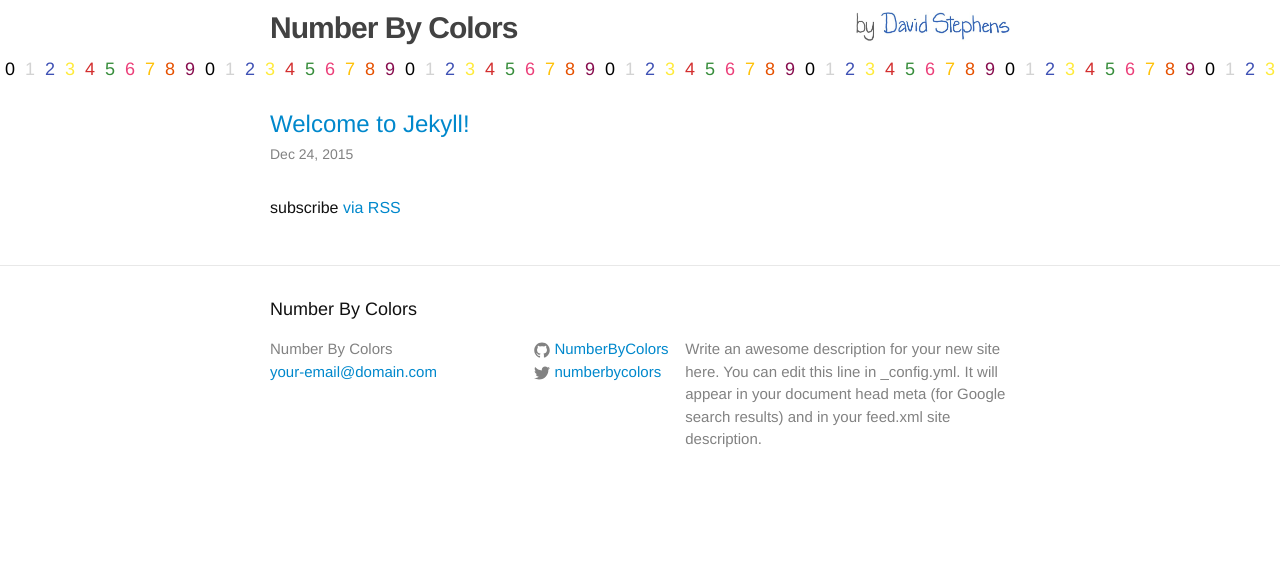
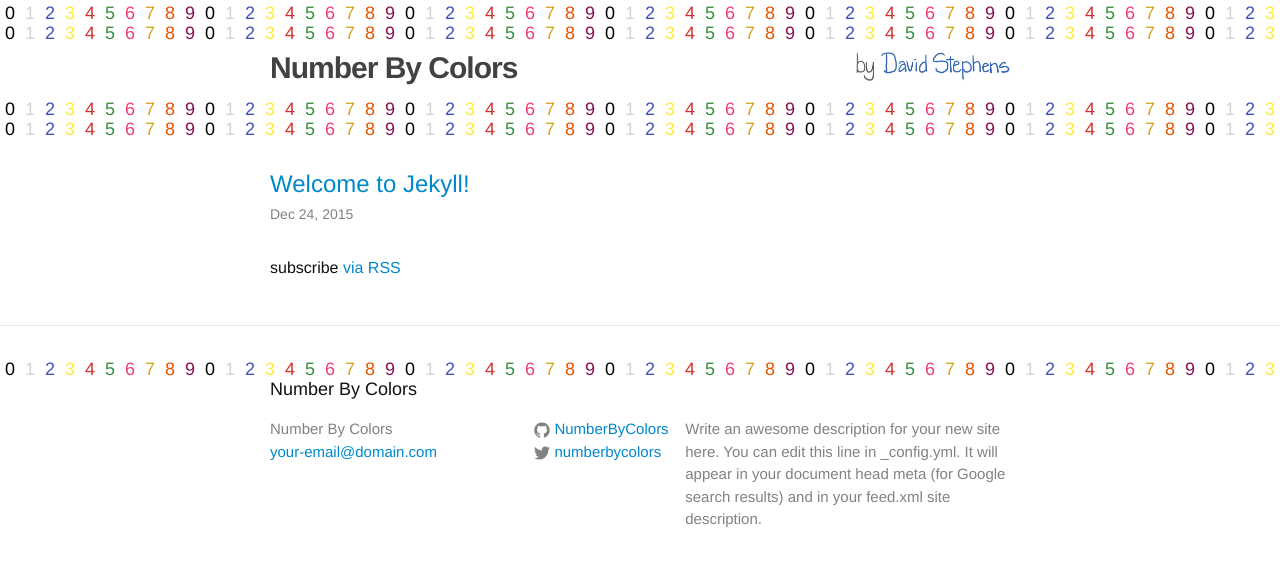
Before and after one commit to NumberByColors/numberbycolors.github.io, a Jekyll site: the page built from index.html, in a window 1280 px wide. Shown: the top 566 px of the page. Built offline with Jekyll 4.4.1, drawn with Linux system fonts in a browser that asks for light colours.

Commit message:
Make some small tweaks to the number/color strip

```diff
--- a/_includes/footer.html
+++ b/_includes/footer.html
@@ -1,4 +1,5 @@
 <footer class="site-footer">
+    <div class="number-color-strip"></div>
 
   <div class="wrapper">
 
--- a/_includes/header.html
+++ b/_includes/header.html
@@ -1,4 +1,7 @@
 <header class="site-header">
+  <div class="number-color-strip"></div>
+  <div class="number-color-strip"></div>
+
 
   <div class="wrapper">
 
@@ -28,8 +31,9 @@
 
   </div>
 
+  <div class="number-color-strip"></div>
+  <div class="number-color-strip"></div>
 
-  <div id="header-js"></div>
 
   <!--
   <div id="color-banner">
--- a/_sass/_layout.scss
+++ b/_sass/_layout.scss
@@ -15,6 +15,18 @@
     height: 30px;
     vertical-align: middle;
     margin-top: 12px;
+}
+
+.number-color-strip {
+    div {
+        -webkit-user-select: none;
+        -webkit-touch-callout: none;
+        -khtml-user-select: none;
+        -moz-user-select: none;
+        -ms-user-select: none;
+        user-select: none;
+        cursor: "default";
+    }
 }
 
 #color-banner div {
--- a/scripts/header.js
+++ b/scripts/header.js
@@ -7,7 +7,7 @@ function colorForIndex(index) {
         case 4: return "#d32f2f";
         case 5: return "#388e3c";
         case 6: return "#ec407a";
-        case 7: return "#ffc107";
+        case 7: return "goldenrod" /*"#ffc107"*/;
         case 8: return "#e65100";
         case 9: return "#880e4f";
     }
@@ -41,15 +41,20 @@ function drawHeader(targetDiv) {
 
 // 1. Draw the header when the page loads
 $(document).ready(function() {
-    var headerDiv = $("#header-js")[0];
-    headerDiv.style.height = "20px";
-    headerDiv.style.width = "100%";
+    var headerDivs = $(".number-color-strip");
+    for (var headerDiv of headerDivs) {
+        headerDiv.style.height = "20px";
+        headerDiv.style.width = "100%";
 
-    drawHeader(headerDiv);
+        drawHeader(headerDiv);
+    }
+
 });
 
 // 2. Update the header when the page resizes
 $(window).resize(function() {
-    var headerDiv = $("#header-js")[0];
-    drawHeader(headerDiv);
+    var headerDivs = $(".number-color-strip");
+    for (var headerDiv of headerDivs) {
+        drawHeader(headerDiv);
+    }
 });
```
